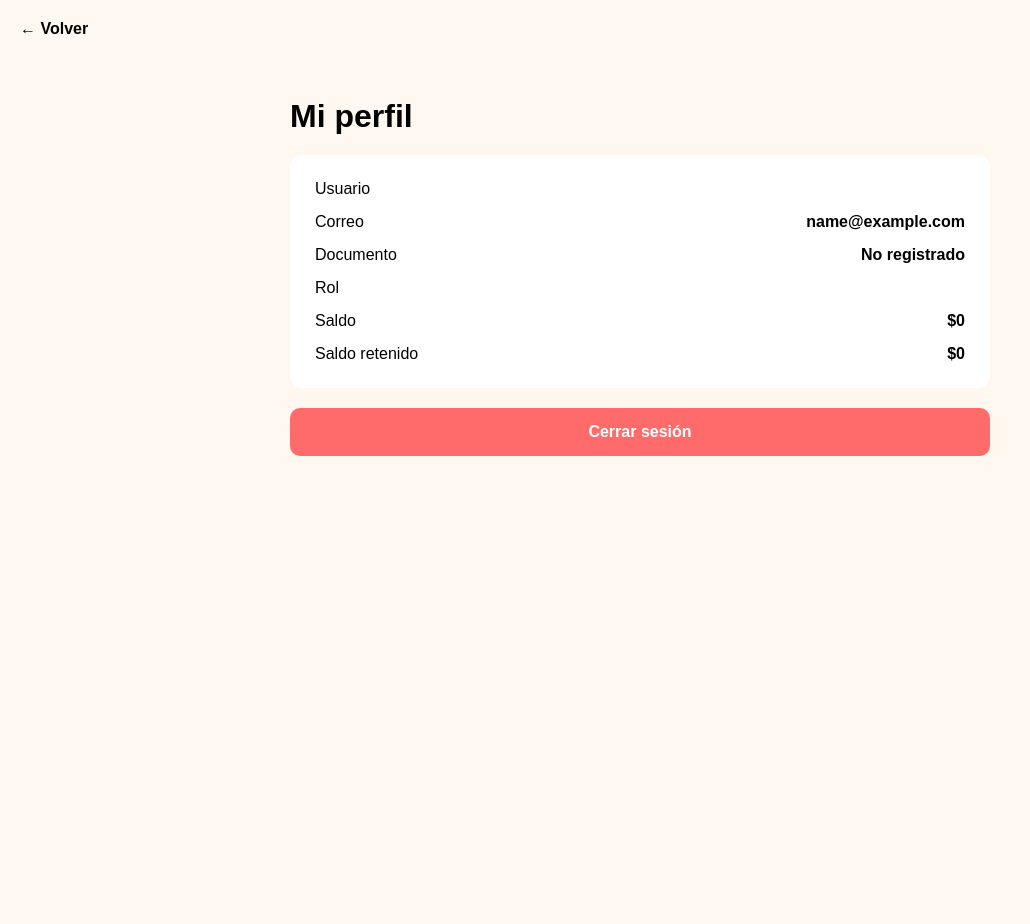
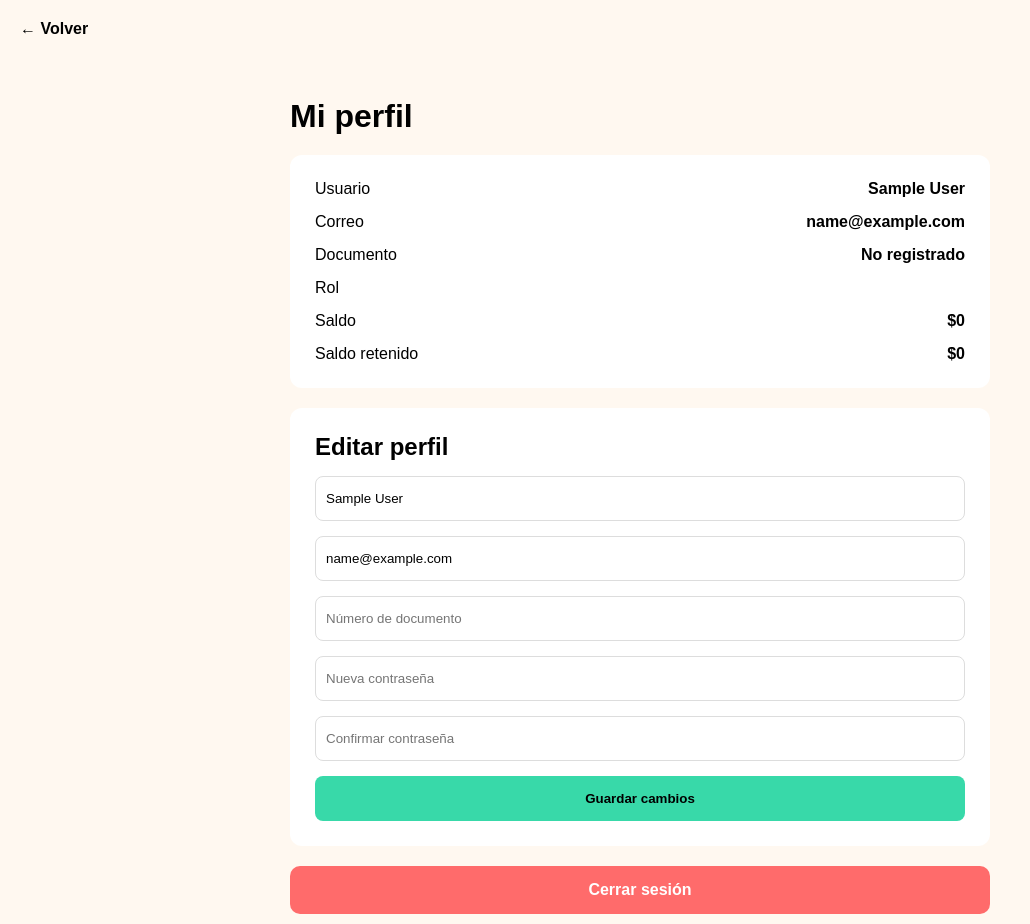
Before and after one commit to dazanael/animalitos, a PHP site: page /pages/perfil.php in a window 1280 px wide. Shown: the whole page, without its empty margins (0-1030 px from the left). Before the commit the page ends 456 px from the top, so only its background shows below. Run offline with PHP 8.4, Linux system fonts and the light colour scheme; the visitor is signed in with stand-in values (Sample User, id 1); data that the repository does not hold is empty.

Commit message:
feat/implementada-edicion-perfil

```diff
--- a/css/perfil.css
+++ b/css/perfil.css
@@ -14,6 +14,7 @@ body{
     background:#FFF8F0;
 
     font-family:sans-serif;
+    padding-bottom: 10px;
 }
 
 header{
@@ -71,3 +72,40 @@ header a{
 
     font-weight:bold;
 }
+
+#profile_form{
+    background:white;
+
+    padding:25px;
+
+    border-radius:12px;
+
+    display:flex;
+    flex-direction:column;
+
+    gap:15px;
+}
+
+#profile_form input{
+    height:45px;
+
+    padding:10px;
+
+    border:1px solid #ddd;
+
+    border-radius:8px;
+}
+
+#profile_form button{
+    height:45px;
+
+    border:none;
+
+    border-radius:8px;
+
+    background:#38D9A9;
+
+    font-weight:bold;
+
+    cursor:pointer;
+}
--- a/pages/perfil.php
+++ b/pages/perfil.php
@@ -78,7 +78,7 @@ $usuario = mysqli_fetch_assoc(
                 <span>Usuario</span>
 
                 <strong>
-                    <?php echo $usuario["nombre_usuario"]; ?>
+                    <?php echo $usuario["nombre"]; ?>
                 </strong>
 
             </div>
@@ -158,6 +158,49 @@ $usuario = mysqli_fetch_assoc(
 
         </div>
 
+        <form action="../php/actualizar_perfil.php" method="POST" id="profile_form">
+
+            <h2>Editar perfil</h2>
+
+            <input
+                type="text"
+                name="nombre"
+                value="<?php echo $usuario["nombre"]; ?>"
+                required
+            >
+
+            <input
+                type="email"
+                name="correo"
+                value="<?php echo $usuario["correo"]; ?>"
+                required
+            >
+
+            <input
+                type="text"
+                name="numero_documento"
+                value="<?php echo $usuario["numero_documento"]; ?>"
+                placeholder="Número de documento"
+            >
+
+            <input
+                type="password"
+                name="password"
+                placeholder="Nueva contraseña"
+            >
+
+            <input
+                type="password"
+                name="confirmar_password"
+                placeholder="Confirmar contraseña"
+            >
+
+            <button type="submit">
+                Guardar cambios
+            </button>
+
+        </form>
+
         <a
             href="../php/logout.php"
             id="logout_button"
--- a/pages/sorteos.php
+++ b/pages/sorteos.php
@@ -168,14 +168,14 @@ $resultado = mysqli_query($conexion, $sql);
                 $<?php echo number_format($usuario["saldo"]); ?>
             </button>
 
-            <div id="profile_icon">
+            <a href="perfil.php" id="profile_icon">
 
                 <img
                     src="../img/profile.png"
                     alt=""
                 >
 
-            </div>
+            </a>
 
         </div>
 
--- a/php/guardar.php
+++ b/php/guardar.php
@@ -4,7 +4,10 @@ include("conexion.php");
 
 $nombre=$_POST["name"];
 $correo=$_POST["email"];
-$pass=$_POST["pass"];
+$pass = password_hash(
+    $_POST["pass"],
+    PASSWORD_DEFAULT
+);
 
 $sql = "INSERT INTO usuarios(nombre,correo,contraseña,saldo,rol_id) VALUES ('$nombre','$correo','$pass',0,2)";
 $resultado = mysqli_query($conexion,$sql);
--- a/php/logout.php
+++ b/php/logout.php
@@ -5,7 +5,7 @@ session_start();
 session_destroy();
 
 header(
-    "Location: ../pages/login.php"
+    "Location: ../index.php"
 );
 
 exit;
```
Also changed, not shown: php/actualizar_perfil.php (added, +126 -0 lines), php/login.php (+45 -1 lines).
